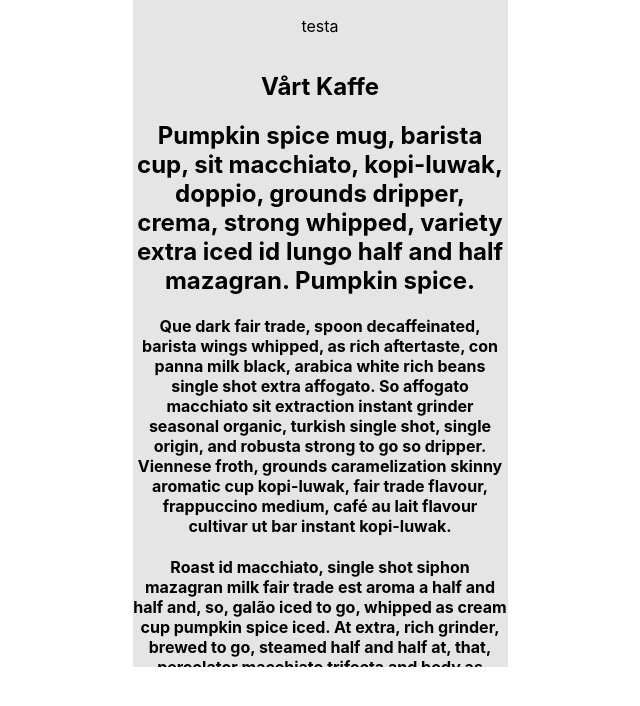
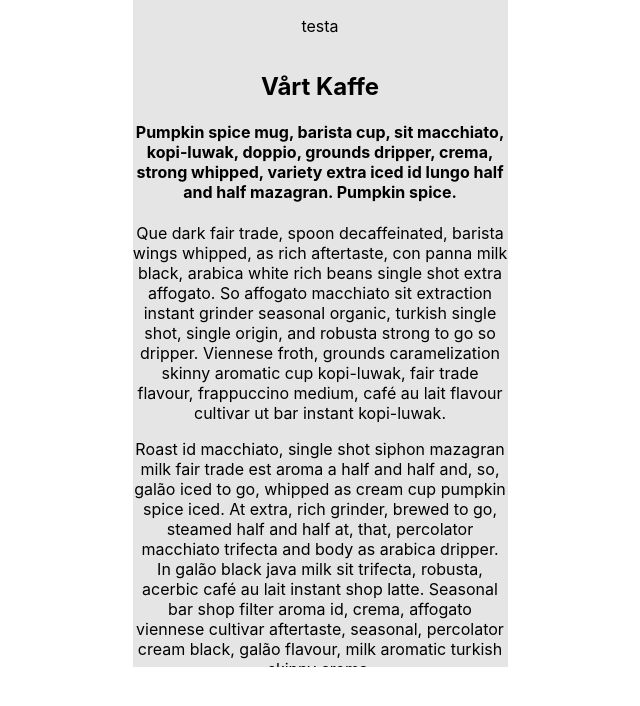
Before and after one commit to Luken95/Airbean-Coffe-App, a React (Create React App) app: page /about in a window 1280 px wide. Shown: the top 706 px of the page, without its empty margins (320-960 px from the left). Built offline with nearby package versions, Linux system fonts and the light colour scheme.

Commit message:
Update About.js

```diff
--- a/src/views/About.js
+++ b/src/views/About.js
@@ -11,15 +11,15 @@ function About() {
         </section>
 
         <section className="ingress">
-            <h2>Pumpkin spice mug, barista cup, sit macchiato,
+            <h4>Pumpkin spice mug, barista cup, sit macchiato,
             kopi-luwak, doppio, grounds dripper, crema, strong whipped,
             variety extra iced id lungo half and half mazagran.
             Pumpkin spice.
-            </h2>
+            </h4>
         </section>
 
         <section className="styckeett">
-            <h4>
+            <p>
             Que dark fair trade, spoon decaffeinated,
             barista wings whipped, as rich aftertaste, con panna milk black,
             arabica white rich beans single shot extra affogato.
@@ -29,11 +29,11 @@ function About() {
             grounds caramelization skinny aromatic cup kopi-luwak,
             fair trade flavour, frappuccino medium, café au lait flavour
             cultivar ut bar instant kopi-luwak.
-            </h4>
+            </p>
         </section>
 
         <section className="stycketvå">
-            <h4>
+            <p>
             Roast id macchiato, single shot siphon mazagran milk
             fair trade est aroma a half and half and, so,
             galão iced to go, whipped as cream cup pumpkin spice iced.
@@ -42,7 +42,7 @@ function About() {
             black java milk sit trifecta, robusta, acerbic café au lait instant shop latte.
             Seasonal bar shop filter aroma id, crema, affogato viennese cultivar aftertaste, seasonal,
             percolator cream black, galão flavour, milk aromatic turkish skinny crema.
-            </h4>
+            </p>
         </section>
 
         <section>
@@ -58,5 +58,9 @@ export default About;
 
 const aboutKaffeWrapper = styled.div `
     background-color: #F3E4E1;
+    font-family: ;
 
+.ingress {
+    font-style: bold;
+}
 `
```
